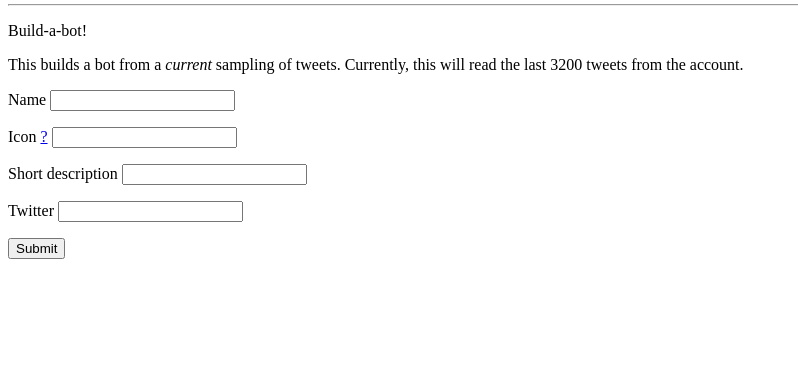
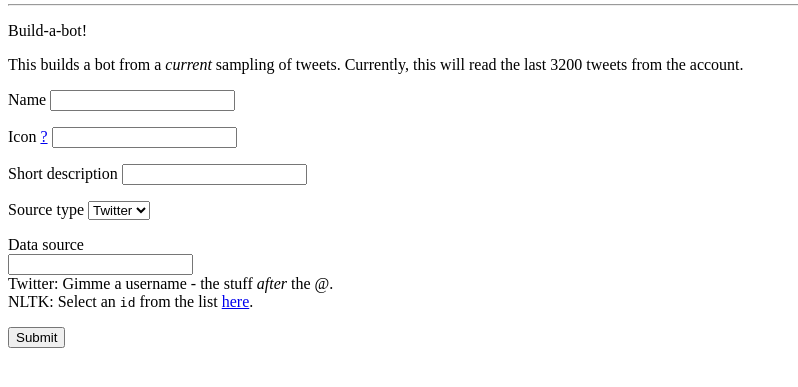
Before and after one commit to Karabonne/bot.garden, a Flask app: page /create in a window 1280 px wide. Shown: the part 137-524 px from the top of the page, without its empty margins (0-798 px from the left). Run offline with Flask 2, Linux system fonts and the light colour scheme; the visitor is signed in with stand-in values (Sample User, id 1); parts of the project's set-up code (start-up, migrations or seed data) failed here and were passed over; some libraries are stand-ins or nearby versions.

Commit message:
update bot creation form for adding from NLTK sources

```diff
--- a/server.py
+++ b/server.py
@@ -6,7 +6,7 @@ from flask import Flask, render_template, redirect, request, flash, session
 from flask_debugtoolbar import DebugToolbarExtension
 from datetime import date, datetime
 from model import Bot, User, Post, Source, connect_to_db, db
-from processing import get_tweets
+from processing import process_source
 import markovify
 
 import json
@@ -146,13 +146,15 @@ def create_bot():
 
     name = request.form.get('name')
     desc = request.form.get('description')
-    data_source = request.form.get('twitter')
+    data_source = request.form.get('source')
+    content_type = request.form.get('type')
     icon = request.form.get('icon')
 
-    tweets = ' '.join(get_tweets(data_source))
-    source = Source(content_type='twitter',
+    content = process_source(content_type, data_source)
+
+    source = Source(content_type=content_type,
                     content_source=data_source,
-                    content=tweets)
+                    content=content)
 
     db.session.add(source)
     db.session.commit()
--- a/templates/create.html
+++ b/templates/create.html
@@ -20,8 +20,17 @@
   		<input type="text" name="description" id="description" required>
   	</p>
     <p>
-  		<label for="twitter">Twitter </label>
-  		<input type="text" name="twitter" id="twitter" required>
+      <label for="type">Source type</label>
+      <select id="type" name="type">
+        <option value="twitter">Twitter</option>
+        <option value="nltk">NLTK</option>
+      </select>
+    <p>
+  		<label for="source">Data source </label><br>
+      <input type="text" name="source" id="source" required><br>
+      Twitter: Gimme a username - the stuff <em>after</em> the @.<br>
+      NLTK: Select an <samp>id</samp> from the list
+      <a href="http://www.nltk.org/nltk_data/">here</a>.
   	</p>
   		<input type="submit">
   </form>
```
Also changed, not shown: processing.py (+25 -5 lines), 1 other file.
